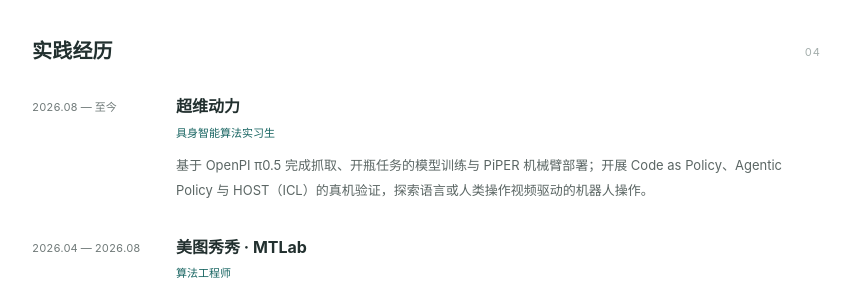
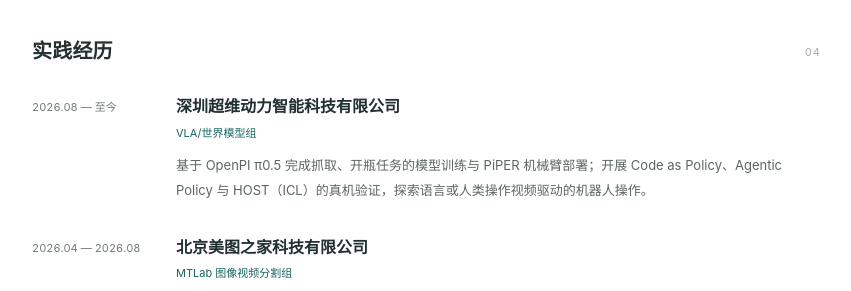
Before and after one commit to Chenjixuanstu/Chenjixuanstu.github.io, a plain HTML site: page index.html in a window 1280 px wide. Shown: the part 1733-2024 px from the top of the page, without its empty margins (369-1220 px from the left). Drawn offline with Linux system fonts and the light colour scheme.

Commit message:
Align company and research group names with current CV

```diff
--- a/index.html
+++ b/index.html
@@ -83,8 +83,8 @@
 
       <section id="experience" class="section">
         <div class="section-heading"><h2 data-zh="实践经历" data-en="Experience">实践经历</h2><span class="section-index">04</span></div>
-        <article class="experience-item"><div class="experience-date" data-zh="2026.08 — 至今" data-en="Aug. 2026 — Present">2026.08 — 至今</div><div><h3 data-zh="超维动力" data-en="超维动力">超维动力</h3><p class="role" data-zh="具身智能算法实习生" data-en="Embodied Intelligence Algorithm Intern">具身智能算法实习生</p><p data-zh="基于 OpenPI π0.5 完成抓取、开瓶任务的模型训练与 PiPER 机械臂部署；开展 Code as Policy、Agentic Policy 与 HOST（ICL）的真机验证，探索语言或人类操作视频驱动的机器人操作。" data-en="Trained and deployed OpenPI π0.5 on a PiPER arm for grasping and bottle opening. Evaluated code-as-policy, agentic policies, and HOST (ICL) on real robots for language- and human-video-guided manipulation.">基于 OpenPI π0.5 完成抓取、开瓶任务的模型训练与 PiPER 机械臂部署；开展 Code as Policy、Agentic Policy 与 HOST（ICL）的真机验证，探索语言或人类操作视频驱动的机器人操作。</p></div></article>
-        <article class="experience-item"><div class="experience-date">2026.04 — 2026.08</div><div><h3 data-zh="美图秀秀 · MTLab" data-en="Meitu · MTLab">美图秀秀 · MTLab</h3><p class="role" data-zh="算法工程师" data-en="Algorithm Engineer">算法工程师</p><p data-zh="结合 Qwen3-VL 与 SAM3 搭建视频实例分割自动标注流程，支持标注修复与质量筛选；开展 ViT 视频抠图与 RealSynthMatte 数据集研究。" data-en="Built a video instance segmentation annotation pipeline with Qwen3-VL and SAM3, including annotation repair and quality filtering. Worked on ViT-based video matting and the RealSynthMatte dataset.">结合 Qwen3-VL 与 SAM3 搭建视频实例分割自动标注流程，支持标注修复与质量筛选；开展 ViT 视频抠图与 RealSynthMatte 数据集研究。</p></div></article>
+        <article class="experience-item"><div class="experience-date" data-zh="2026.08 — 至今" data-en="Aug. 2026 — Present">2026.08 — 至今</div><div><h3 data-zh="深圳超维动力智能科技有限公司" data-en="深圳超维动力智能科技有限公司">深圳超维动力智能科技有限公司</h3><p class="role" data-zh="VLA/世界模型组" data-en="VLA / World Model Group">VLA/世界模型组</p><p data-zh="基于 OpenPI π0.5 完成抓取、开瓶任务的模型训练与 PiPER 机械臂部署；开展 Code as Policy、Agentic Policy 与 HOST（ICL）的真机验证，探索语言或人类操作视频驱动的机器人操作。" data-en="Trained and deployed OpenPI π0.5 on a PiPER arm for grasping and bottle opening. Evaluated code-as-policy, agentic policies, and HOST (ICL) on real robots for language- and human-video-guided manipulation.">基于 OpenPI π0.5 完成抓取、开瓶任务的模型训练与 PiPER 机械臂部署；开展 Code as Policy、Agentic Policy 与 HOST（ICL）的真机验证，探索语言或人类操作视频驱动的机器人操作。</p></div></article>
+        <article class="experience-item"><div class="experience-date">2026.04 — 2026.08</div><div><h3 data-zh="北京美图之家科技有限公司" data-en="北京美图之家科技有限公司">北京美图之家科技有限公司</h3><p class="role" data-zh="MTLab 图像视频分割组" data-en="MTLab · Image and Video Segmentation Group">MTLab 图像视频分割组</p><p data-zh="结合 Qwen3-VL 与 SAM3 搭建视频实例分割自动标注流程，支持标注修复与质量筛选；开展 ViT 视频抠图与 RealSynthMatte 数据集研究。" data-en="Built a video instance segmentation annotation pipeline with Qwen3-VL and SAM3, including annotation repair and quality filtering. Worked on ViT-based video matting and the RealSynthMatte dataset.">结合 Qwen3-VL 与 SAM3 搭建视频实例分割自动标注流程，支持标注修复与质量筛选；开展 ViT 视频抠图与 RealSynthMatte 数据集研究。</p></div></article>
       </section>
 
       <section class="section" id="education">
```
